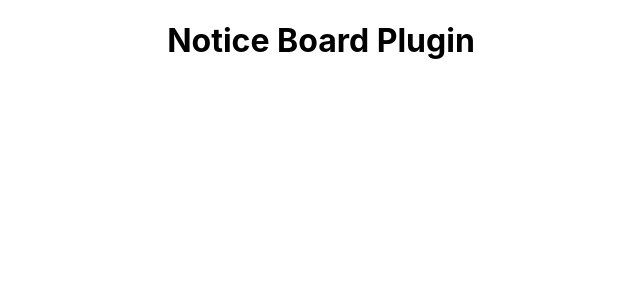
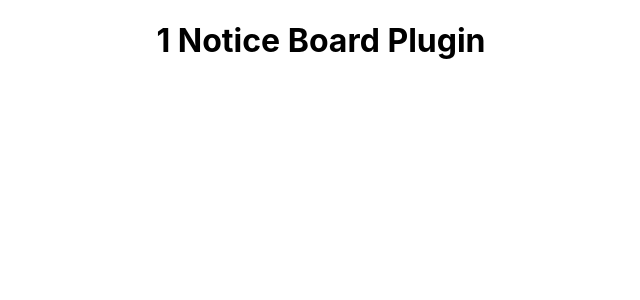
Before and after one commit to zurichat/zc_plugin_noticeboard, a React (Create React App) app in the folder frontend/: page / in a window 1280 px wide. Shown: the top 300 px of the page, without its empty margins (319-959 px from the left). Built offline with nearby package versions, Linux system fonts and the light colour scheme.

Commit message:
update main.yml

```diff
--- a/frontend/src/App.js
+++ b/frontend/src/App.js
@@ -3,7 +3,7 @@ import './App.css';
 function App() {
   return (
     <div className="App">
-      <h1>Notice Board Plugin</h1>
+      <h1>1 Notice Board Plugin</h1>
     </div>
   );
 }
```
